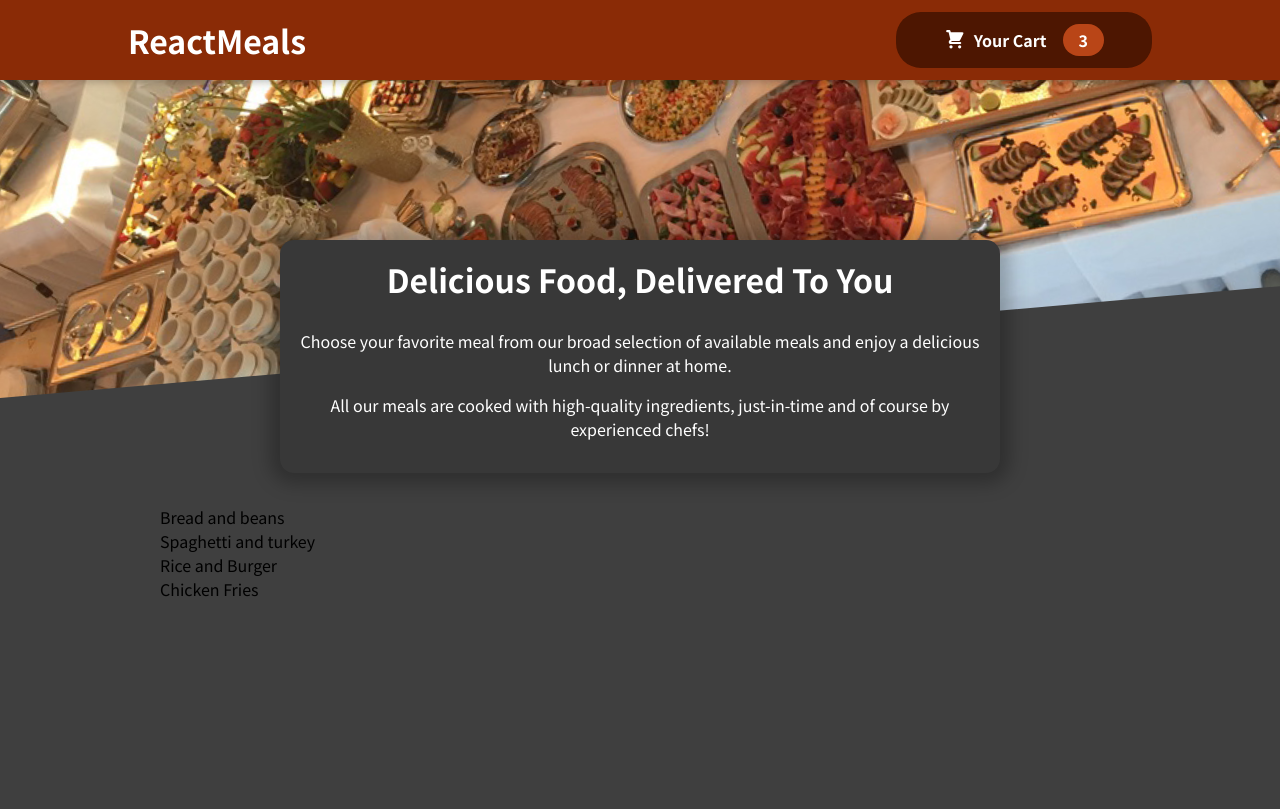
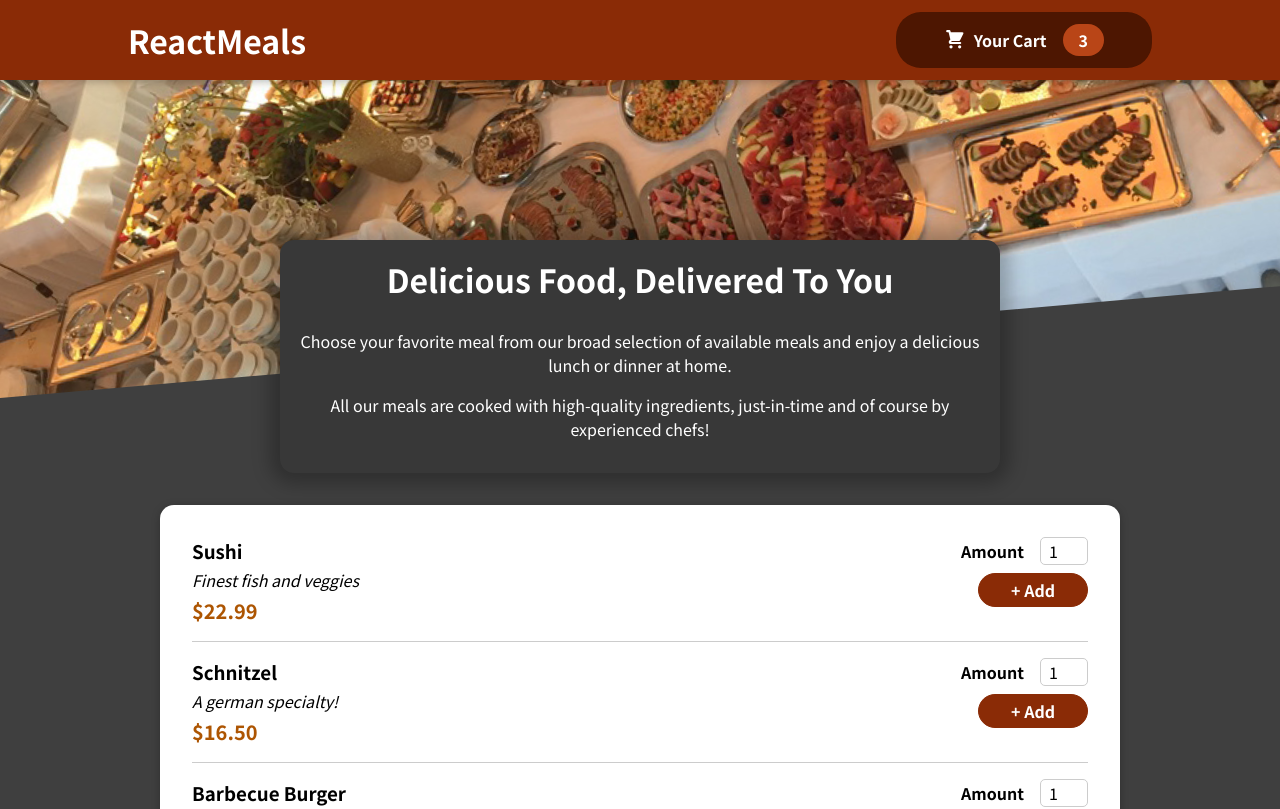
Before and after one commit to Dev-Fouad/Food-order-app, a React (Create React App) app: page / in a window 1280 px wide. Shown: the top 809 px of the page. Built offline with nearby package versions, Linux system fonts and the light colour scheme.

Commit message:
new commit

```diff
--- a/src/components/Meals/AvailableMeals.js
+++ b/src/components/Meals/AvailableMeals.js
@@ -1,38 +1,50 @@
+import Card from '../UI/Card';
+import MealItem from './MealItem/MealItem';
 import classes from './AvailableMeals.module.css';
 
 const DUMMY_MEALS = [
   {
     id: 'm1',
-    name: 'Bread and beans',
-    description: 'Ewagon yin',
+    name: 'Sushi',
+    description: 'Finest fish and veggies',
     price: 22.99,
   },
   {
     id: 'm2',
-    name: 'Spaghetti and turkey',
-    description: 'A rick kid specialty!',
+    name: 'Schnitzel',
+    description: 'A german specialty!',
     price: 16.5,
   },
   {
     id: 'm3',
-    name: 'Rice and Burger',
+    name: 'Barbecue Burger',
     description: 'American, raw, meaty',
     price: 12.99,
   },
   {
     id: 'm4',
-    name: 'Chicken Fries',
+    name: 'Green Bowl',
     description: 'Healthy...and green...',
     price: 18.99,
   },
 ];
 
 const AvailableMeals = () => {
-  const mealsList = DUMMY_MEALS.map((meal) => <li>{meal.name}</li>);
+  const mealsList = DUMMY_MEALS.map((meal) => (
+    <MealItem
+      id={meal.id}
+      key={meal.id}
+      name={meal.name}
+      description={meal.description}
+      price={meal.price}
+    />
+  ));
 
   return (
     <section className={classes.meals}>
-      <ul>{mealsList}</ul>
+      <Card>
+        <ul>{mealsList}</ul>
+      </Card>
     </section>
   );
 };
--- /dev/null
+++ b/src/components/UI/Input.js
@@ -0,0 +1,12 @@
+import classes from './Input.module.css';
+
+const Input = (props) => {
+  return (
+    <div className={classes.input}>
+      <label htmlFor={props.input.id}>{props.label}</label>
+      <input {...props.input} />
+    </div>
+  );
+};
+
+export default Input;
--- /dev/null
+++ b/src/components/UI/Input.module.css
@@ -0,0 +1,18 @@
+.input {
+  display: flex;
+  align-items: center;
+  margin-bottom: 0.5rem;
+}
+
+.input label {
+  font-weight: bold;
+  margin-right: 1rem;
+}
+
+.input input {
+  width: 3rem;
+  border-radius: 5px;
+  border: 1px solid #ccc;
+  font: inherit;
+  padding-left: 0.5rem;
+}
```
